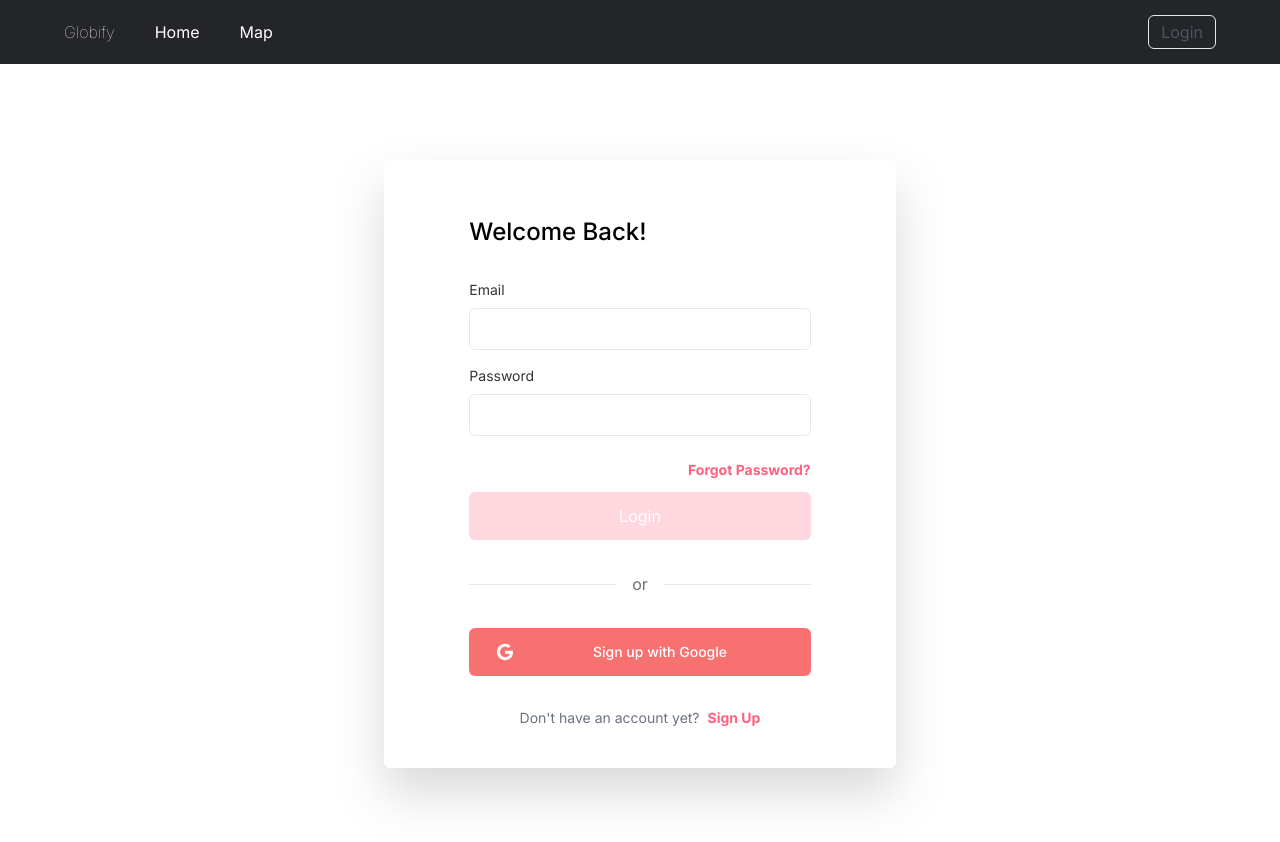
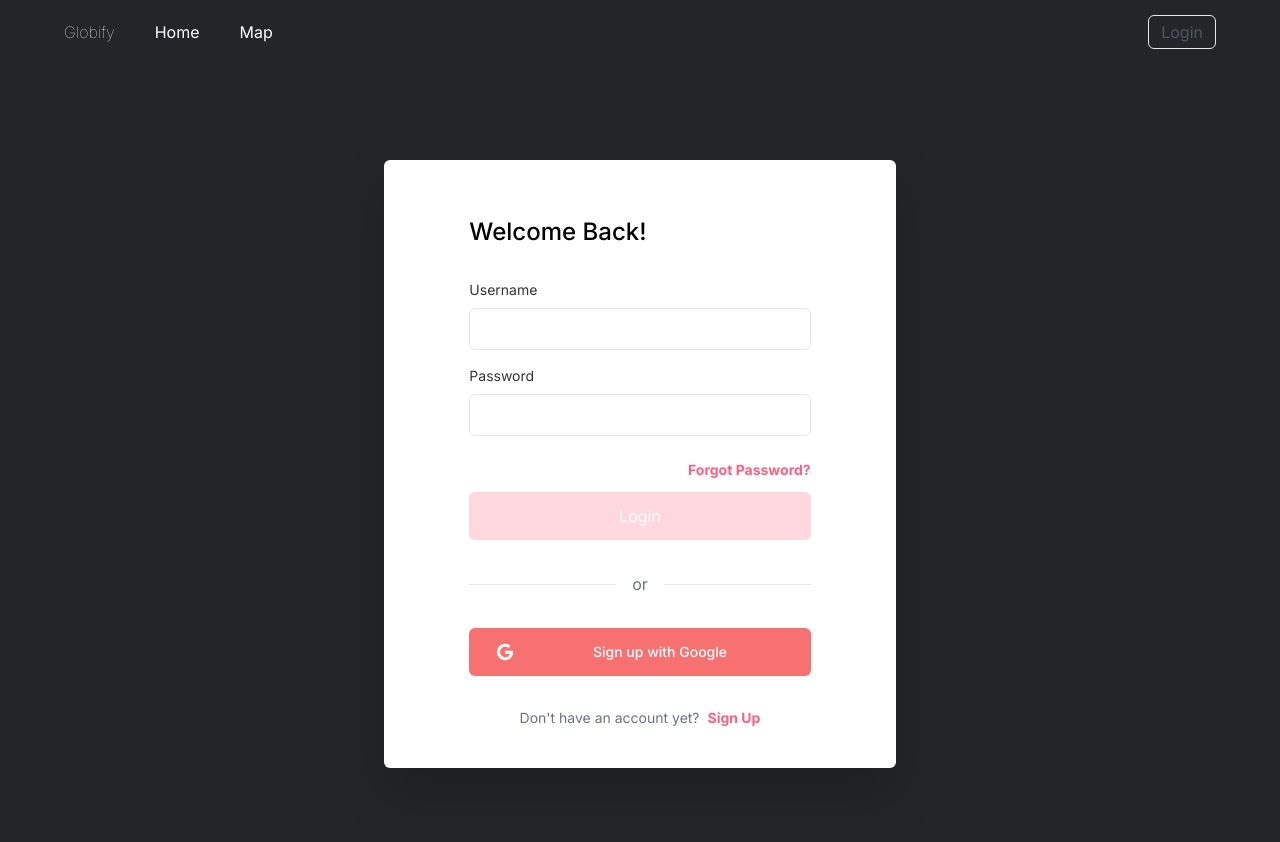
Before and after one commit to KotaUeshima/globify, a Next.js app: page /login in a window 1280 px wide. Shown: the top 842 px of the page. Built offline with nearby package versions, Linux system fonts and the light colour scheme.

Commit message:
add react redux

```diff
--- /dev/null
+++ b/app/GlobalRedux/provider.tsx
@@ -0,0 +1,7 @@
+'use client'
+import { Provider } from 'react-redux'
+import store from './store'
+
+export function Providers({ children }: any) {
+  return <Provider store={store}>{children}</Provider>
+}
--- /dev/null
+++ b/app/GlobalRedux/store.ts
@@ -0,0 +1,25 @@
+'use client'
+import { configureStore } from '@reduxjs/toolkit'
+import {
+  TypedUseSelectorHook,
+  useDispatch,
+  useSelector,
+} from 'react-redux'
+import userReducer from '../../features/users/userSlice'
+
+const store = configureStore({
+  reducer: {
+    user: userReducer,
+  },
+})
+
+export default store
+
+// Infer the `RootState` and `AppDispatch` types from the store itself
+type RootState = ReturnType<typeof store.getState>
+// Inferred type: {posts: PostsState, comments: CommentsState, users: UsersState}
+type AppDispatch = typeof store.dispatch
+
+// Use throughout your app instead of plain `useDispatch` and `useSelector`
+export const useAppDispatch: () => AppDispatch = useDispatch
+export const useAppSelector: TypedUseSelectorHook<RootState> = useSelector
--- a/app/layout.tsx
+++ b/app/layout.tsx
@@ -1,5 +1,6 @@
 import Navbar from '@/components/Navbar'
 import { Inter } from 'next/font/google'
+import { Providers } from './GlobalRedux/provider'
 import './globals.css'
 
 const inter = Inter({ subsets: ['latin'] })
@@ -9,12 +10,18 @@ export const metadata = {
   description: 'Generated by create next app',
 }
 
-export default function RootLayout({ children }: { children: React.ReactNode }) {
+export default function RootLayout({
+  children,
+}: {
+  children: React.ReactNode
+}) {
   return (
     <html lang='en'>
       <body className={inter.className}>
-        <Navbar />
-        {children}
+        <Providers>
+          <Navbar />
+          {children}
+        </Providers>
       </body>
     </html>
   )
--- a/app/login/page.tsx
+++ b/app/login/page.tsx
@@ -1,23 +1,28 @@
 'use client'
-import { routeNames } from '@/utils/constants'
+import { useAppDispatch } from '@/app/GlobalRedux/store'
+import { addUserToStore } from '@/features/users/userSlice'
+import { BACKEND_URL, routeNames } from '@/utils/constants'
 import Link from 'next/link'
+import { useRouter } from 'next/navigation'
 import React, { useState } from 'react'
 
 function page() {
   interface LoginUser {
-    email: string
+    username: string
     password: string
   }
 
   const defaultLoginUser: LoginUser = {
-    email: '',
+    username: '',
     password: '',
   }
 
   const [loginUser, setLoginUser] = useState<LoginUser>(defaultLoginUser)
   const [error, setError] = useState<string>('')
-
-  // const router = useRouter()
+  // for Next.js routing
+  const router = useRouter()
+  // to dispatch to Redux Store
+  const dispatch = useAppDispatch()
 
   const UpdateUserObject = (e: React.ChangeEvent<HTMLInputElement>) => {
     const copyLoginUser = {
@@ -29,24 +34,52 @@ function page() {
 
   const handleSignUp = async (e: React.FormEvent<HTMLFormElement>) => {
     e.preventDefault()
+    try {
+      const response = await fetch(`${BACKEND_URL}/login`, {
+        method: 'POST',
+        headers: {
+          Accepts: 'application/json',
+          'Content-Type': 'application/json',
+        },
+        body: JSON.stringify({ user: loginUser }),
+      })
+      if (response.ok) {
+        const data = await response.json()
+        dispatch(
+          addUserToStore({
+            userId: '23',
+            username: 'Testing',
+          })
+        )
+        router.push(routeNames.MAP)
+      } else {
+        const error = await response.json()
+        throw Error()
+      }
+    } catch (e: any) {
+      console.error('Error:', e)
+    }
   }
 
   return (
-    <div className='min-h-screen w-screen flex flex-row justify-center items-center bg-white'>
-      {/* Hovering White */}
+    <div className='min-h-screen w-screen flex flex-row justify-center items-center'>
+      {/* White Box */}
       <div className='w-[40%] bg-white globalRounded flex pt-14 pb-10 drop-shadow-2xl justify-center items-center'>
         {/* Form + Header + SignInButton */}
         <div className='flex flex-col space-y-8 w-2/3'>
           <h2 className='loginHeader'>Welcome Back!</h2>
-          <form className='flex flex-col' onSubmit={handleSignUp}>
-            <label htmlFor='email' className='text-sm text-black/80'>
-              Email
+          <form
+            className='flex flex-col text-black'
+            onSubmit={handleSignUp}
+          >
+            <label htmlFor='username' className='text-sm text-black/80'>
+              Username
             </label>
             <input
               type='text'
-              name='email'
+              name='username'
               className='loginFormInput'
-              value={loginUser.email}
+              value={loginUser.username}
               onChange={UpdateUserObject}
             />
             <label htmlFor='password' className='text-sm text-black/80'>
--- a/app/map/page.tsx
+++ b/app/map/page.tsx
@@ -1,19 +1,23 @@
 'use client'
-import PlacesSearchBar from '@/components/map/searchBar/PlacesSearchBar'
 import AddButton from '@/components/map/buttons/AddButton'
 import HomeButton from '@/components/map/buttons/HomeButton'
 import LocateButton from '@/components/map/buttons/LocateButton'
 import ShuffleButton from '@/components/map/buttons/ShuffleButton'
 import AddSongModal from '@/components/map/modal/AddSongModal'
+import PlacesSearchBar from '@/components/map/searchBar/PlacesSearchBar'
 import { Location } from '@/utils/globalInterfaces'
 import { GoogleMap, useLoadScript } from '@react-google-maps/api'
 import { useCallback, useMemo, useRef, useState } from 'react'
+import { useAppSelector } from '../GlobalRedux/store'
 
 function page() {
   const { isLoaded } = useLoadScript({
     googleMapsApiKey: process.env.NEXT_PUBLIC_GOOGLE_MAPS_API_KEY!,
     libraries: ['places'],
   })
+
+  const user = useAppSelector(state => state.user)
+  console.log(user)
 
   // should find type for map, there is a library for types
   type CallBackType = (map: any) => void
@@ -65,7 +69,7 @@ function page() {
             zoom={5}
             onLoad={onLoad}
             options={{
-              mapId: '2f1759f08238137f',
+              mapId: 'a13741fdb83a0364',
               disableDefaultUI: true,
               clickableIcons: false,
               minZoom: 3,
--- a/app/page.tsx
+++ b/app/page.tsx
@@ -2,23 +2,8 @@
 import Globe from '@/components/globe/Globe'
 import { routeNames } from '@/utils/constants'
 import Link from 'next/link'
-import { useState } from 'react'
 
 export default function Home() {
-  const [counter, setCounter] = useState<number>(0)
-
-  // useEffect(() => {
-  //   const fetchCount = async () => {
-  //     const data = await fetch(`${BACKEND_URL}/count`)
-  //     const count = await data.json()
-  //     setCounter(count)
-  //   }
-
-  //   fetchCount()
-  // }, [])
-
-  // console.log(counter)
-
   return (
     <main className='min-h-screen w-full flex flex-row'>
       {/* Left Side */}
--- /dev/null
+++ b/features/users/userSlice.ts
@@ -0,0 +1,27 @@
+'use client'
+import { PayloadAction, createSlice } from '@reduxjs/toolkit'
+
+export interface UserInterface {
+  userId: string
+  username: string
+}
+
+const initialState: UserInterface = {
+  userId: '',
+  username: '',
+}
+
+const userSlice = createSlice({
+  name: 'user',
+  initialState,
+  reducers: {
+    addUserToStore: (state, action: PayloadAction<UserInterface>) => {
+      state.userId = action.payload.userId
+      state.username = action.payload.username
+    },
+  },
+})
+
+export const { addUserToStore } = userSlice.actions
+
+export default userSlice.reducer
--- a/package.json
+++ b/package.json
@@ -13,6 +13,7 @@
     "@react-google-maps/api": "^2.18.1",
     "@react-three/drei": "^9.68.3",
     "@react-three/fiber": "^8.13.0",
+    "@reduxjs/toolkit": "^1.9.5",
     "@types/node": "20.1.2",
     "@types/react": "18.2.6",
     "@types/react-dom": "18.2.4",
@@ -24,6 +25,7 @@
     "react": "18.2.0",
     "react-dom": "18.2.0",
     "react-google-autocomplete": "^2.7.3",
+    "react-redux": "^8.0.5",
     "tailwindcss": "3.3.2",
     "typescript": "5.0.4"
   }
--- a/utils/constants.ts
+++ b/utils/constants.ts
@@ -5,4 +5,14 @@ export const routeNames = {
   SIGNUP: '/signup',
 }
 
-export const BACKEND_URL = 'https://globify-backend.onrender.com'
+let BACKEND_URL: string
+// local endpoint
+if (process.env.NODE_ENV === 'development') {
+  BACKEND_URL = 'http://127.0.0.1:3000'
+}
+// production endpoint
+else {
+  BACKEND_URL = 'https://globify-backend.onrender.com'
+}
+
+export { BACKEND_URL }
```
Also changed, not shown: 2 other files (tests, documents, lock files or other folders).
